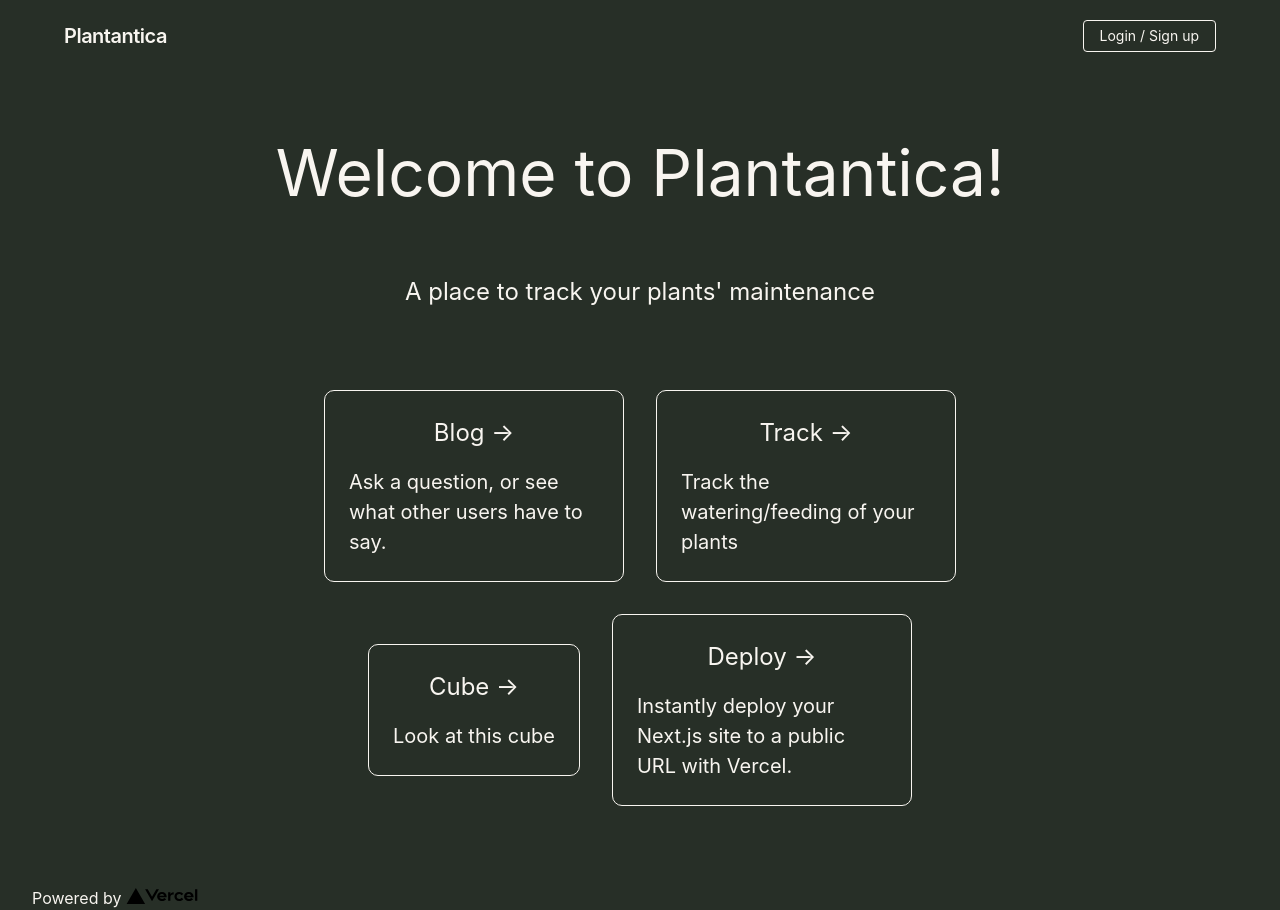
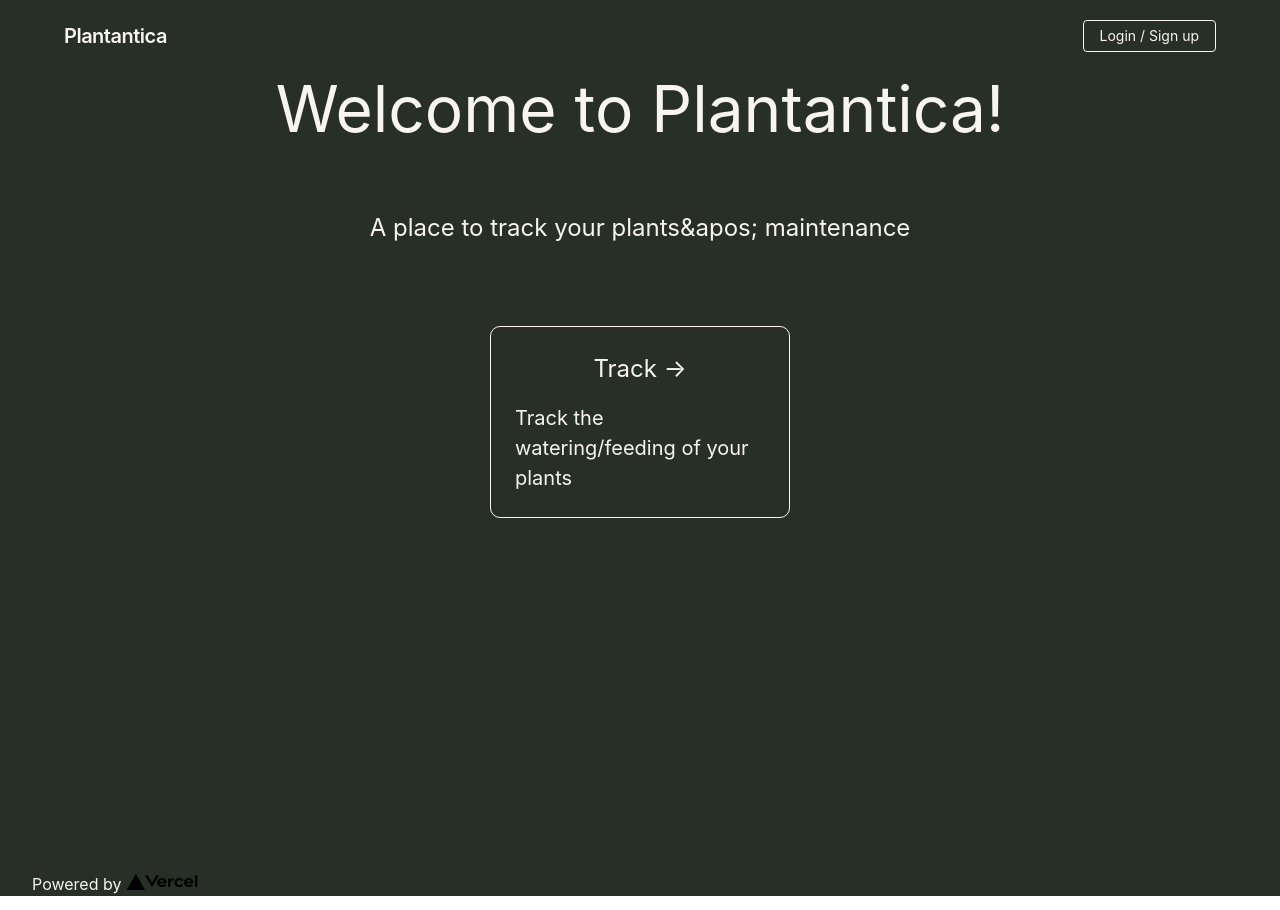
Before and after one commit to johnmurray25/plantantica, a Next.js app: page / in a window 1280 px wide. Built offline with nearby package versions, Linux system fonts and the light colour scheme; no server answers.

Commit message:
remove incomplete pages from UI

```diff
--- a/pages/index.js
+++ b/pages/index.js
@@ -42,16 +42,16 @@ export default function Home() {
             </h1>
 
             <p className={styles.description}>
-                A place to track your plants&apos; maintenance
+                {!user && 'A place to track your plants&apos; maintenance'}
             </p>
 
             <div className={styles.grid}>
-                <Link href="/Blog">
+                {/* <Link href="/Blog">
                     <a className={styles.card}>
                         <h2>Blog &rarr;</h2>
                         <p>Ask a question, or see what other users have to say.</p>
                     </a>
-                </Link>
+                </Link> */}
 
                 <Link href="/Tracking">
                     <a className={styles.card}>
@@ -60,14 +60,14 @@ export default function Home() {
                     </a>
                 </Link>
 
-                <Link href="/Cube">
+                {/* <Link href="/Cube">
                     <a className={styles.card}>
                         <h2>Cube &rarr;</h2>
                         <p>Look at this cube</p>
                     </a>
-                </Link>
+                </Link> */}
 
-                <a
+                {/* <a
                     href="https://vercel.com/new?utm_source=create-next-app&utm_medium=default-template&utm_campaign=create-next-app"
                     className={styles.card}
                 >
@@ -75,7 +75,7 @@ export default function Home() {
                     <p>
                         Instantly deploy your Next.js site to a public URL with Vercel.
                     </p>
-                </a>
+                </a> */}
             </div>
         </main>
 
--- a/styles/Home.module.css
+++ b/styles/Home.module.css
@@ -6,11 +6,10 @@
 
 .main {
   min-height: 100vh;
-  padding: 4rem 0;
+  /* padding: 4rem 0; */
   flex: 1;
   display: flex;
   flex-direction: column;
-  justify-content: center;
   align-items: center;
   margin: auto;
 }
```
